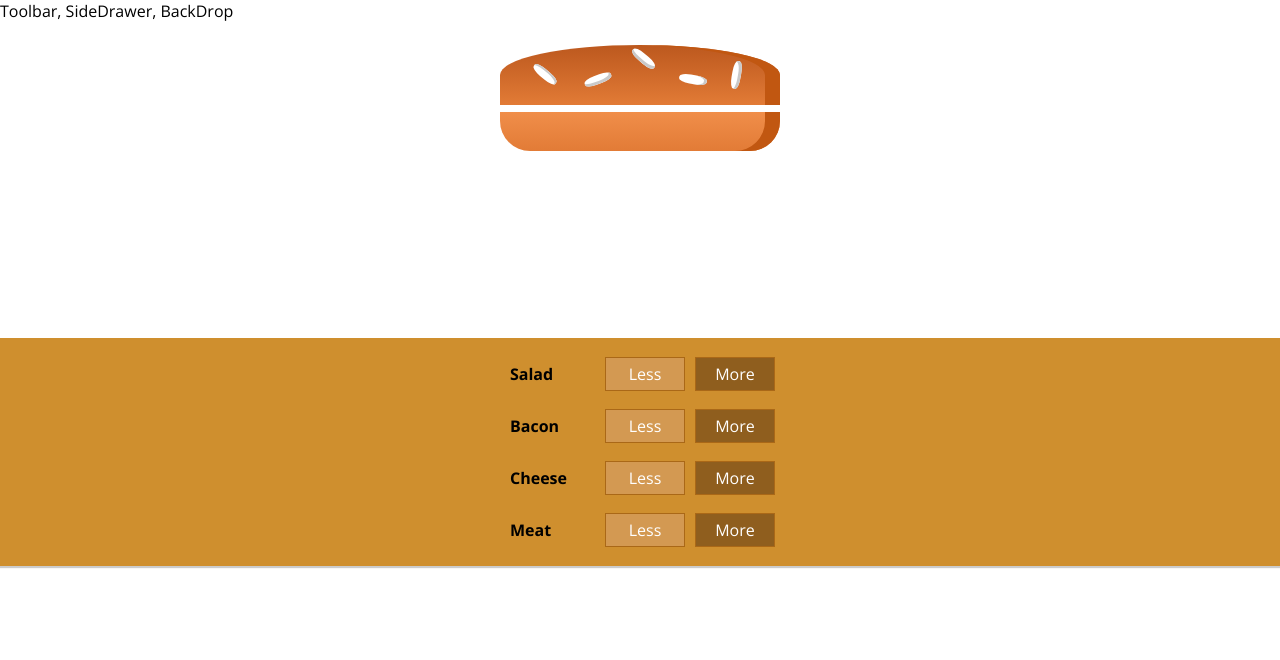
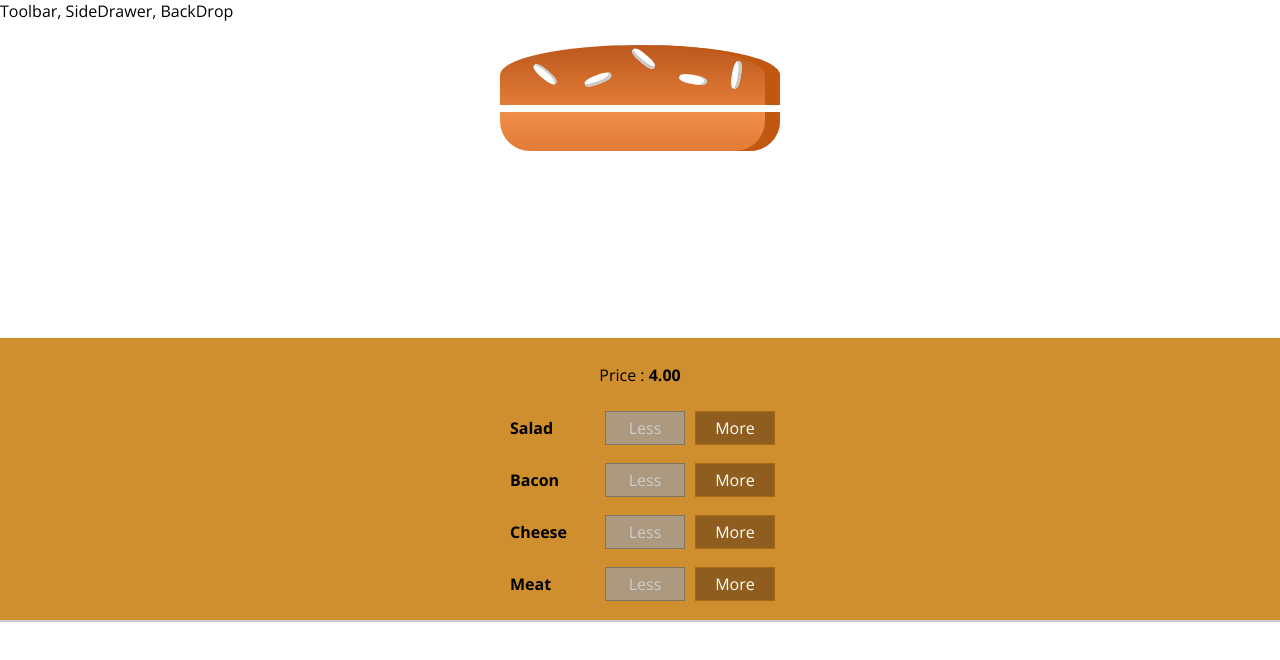
Before and after one commit to pINKmUNster/react-complete-guide, a React (Create React App) app: page / in a window 1280 px wide. Shown: the top 660 px of the page. Built offline with nearby package versions, Linux system fonts and the light colour scheme.

Commit message:
builder is done

```diff
--- a/src/components/Burger/BuildControls/BuildControl/BuildControl.tsx
+++ b/src/components/Burger/BuildControls/BuildControl/BuildControl.tsx
@@ -1,9 +1,9 @@
 import classes from './BuildControl.module.css'
-const BuildControl = (props: { label: string, added: any, removed: any }) => {
+const BuildControl = (props: { label: string, added: any, removed: any, disabled: boolean }) => {
     return (
         <div className={classes.BuildControl}>
             <div className={classes.Label}> {props.label}</div>
-            <button onClick={props.removed} className={classes.Less}>Less</button>
+            <button disabled={props.disabled} onClick={props.removed} className={classes.Less}>Less</button>
             <button onClick={props.added} className={classes.More}>More</button>
         </div>
     );
--- a/src/components/Burger/BuildControls/BuildControls.tsx
+++ b/src/components/Burger/BuildControls/BuildControls.tsx
@@ -13,10 +13,12 @@ const controls = [
 const BuildControls = (props: any) => {
     return (
         <div className={classes.BuildControls}>
+            <p> Price : <strong>{props.price.toFixed(2)}</strong></p>
             { controls.map((control) => {
                 return <BuildControl key={control.label} label={control.label}
                     added={() => { props.ingredientAdded(control.type) }}
                     removed={() => { props.removedIngredient(control.type) }}
+                    disabled={props.disabled[control.type]}
                 />
             })}
         </div>
--- a/src/containters/BurgerBuilder/BurgerBuilder.tsx
+++ b/src/containters/BurgerBuilder/BurgerBuilder.tsx
@@ -25,12 +25,25 @@ class BurgerBuilder extends Component {
             totalPrice: 4
         };
     render() {
+
+        const disabledInfo: { [propertyName: string]: boolean } = {
+            Salad: true,
+            Bacon: true,
+            Meat: true,
+            Cheese: true
+        }
+
+        for (let key in this.state.ingredients) {
+            disabledInfo[key] = this.state.ingredients[key] <= 0;
+        }
         return (
             <Fragment>
                 <Burger ingredients={this.state.ingredients} />
                 <BuildControls
                     ingredientAdded={this.addIngredientHandler}
                     removedIngredient={this.removeIngredientHandler}
+                    disabled={disabledInfo}
+                    price={this.state.totalPrice}
                 />
             </Fragment>);
     }
@@ -54,6 +67,9 @@ class BurgerBuilder extends Component {
     };
     removeIngredientHandler = (type: Ingredients) => {
         const oldCount = this.state.ingredients[type.toString()];
+        if (oldCount <= 0) {
+            return;
+        }
         const updatedCount = oldCount - 1;
 
         const updatedIngredients = {
```
